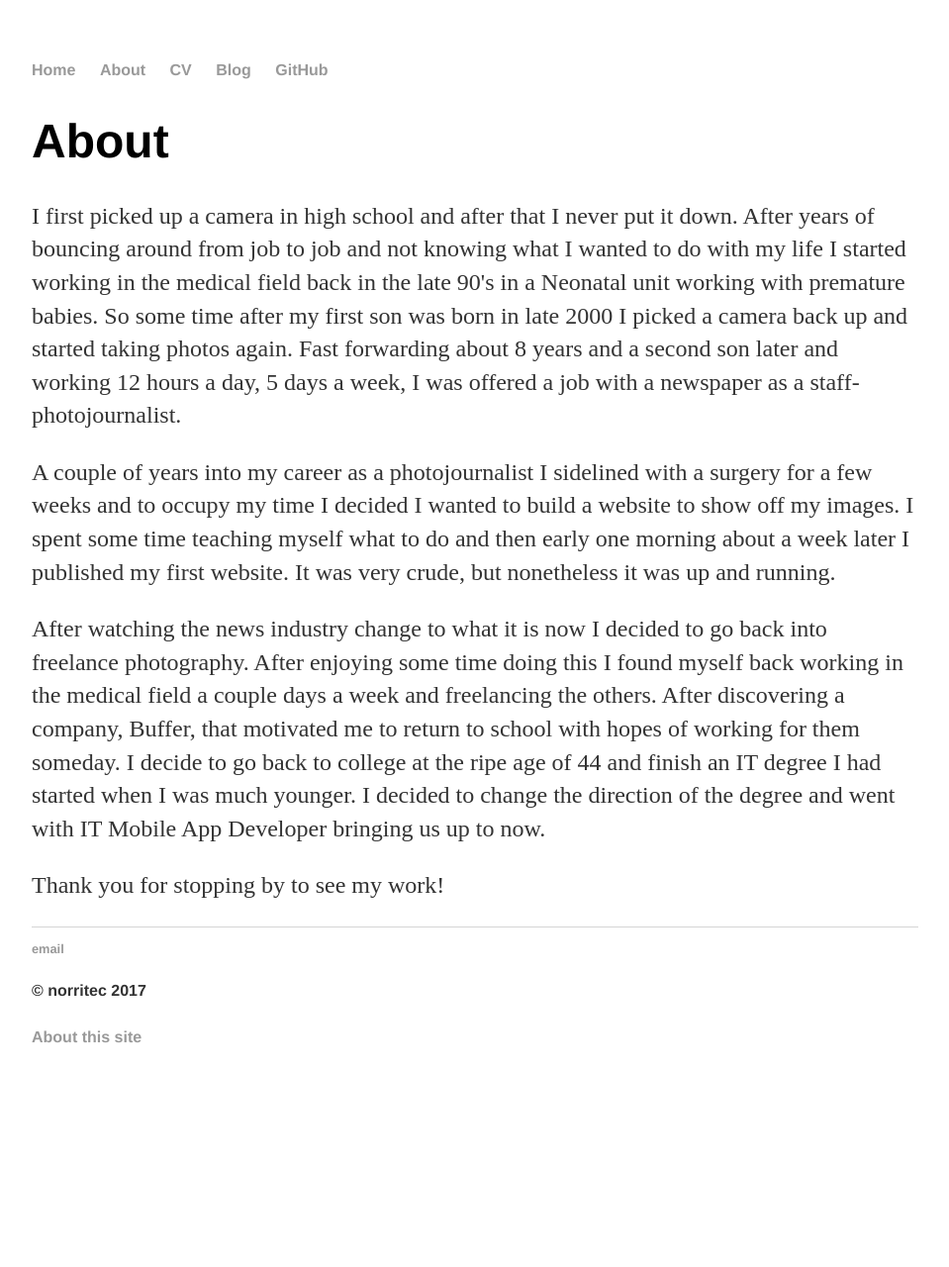
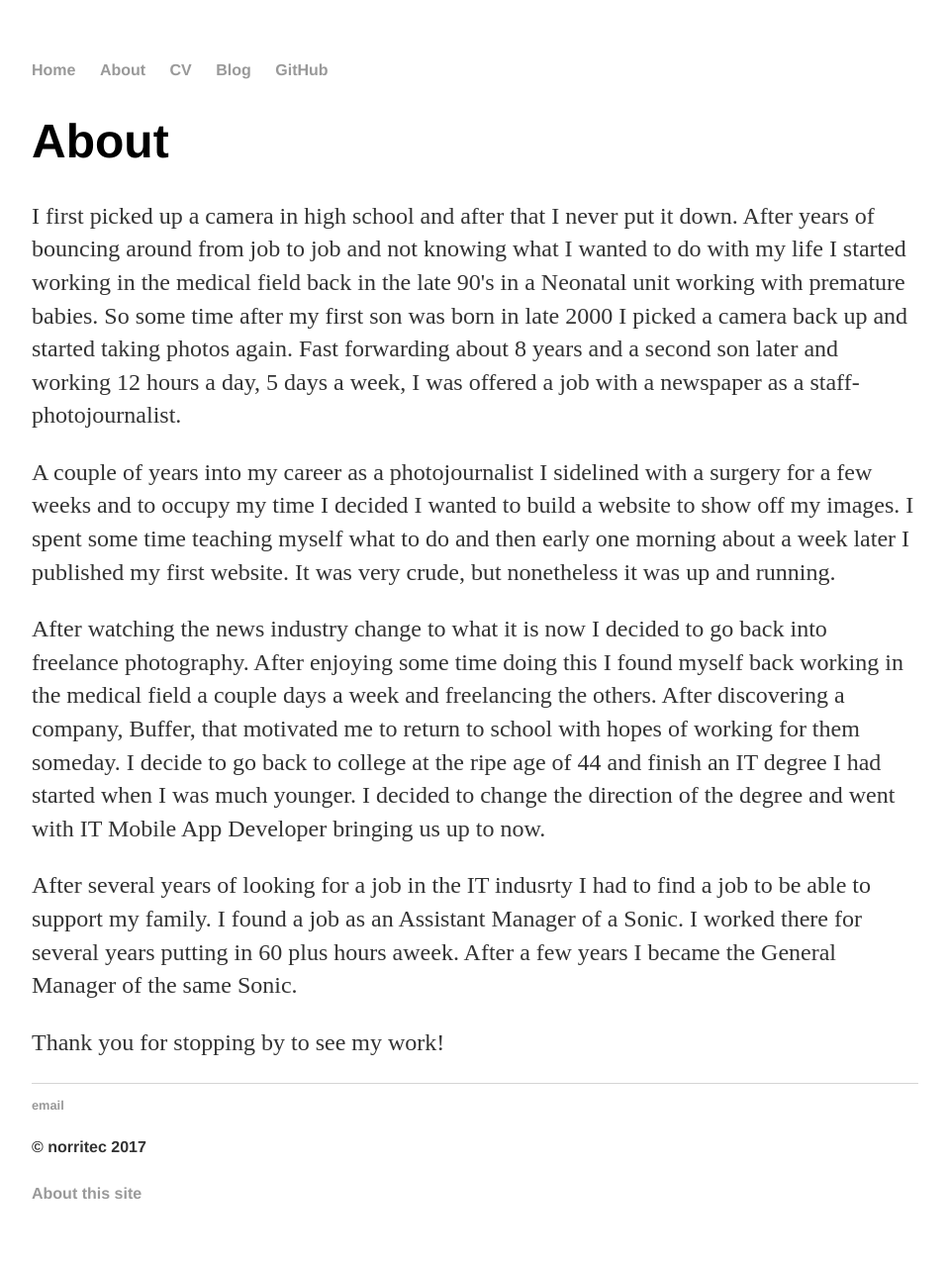
Before and after one commit to norritec/norritec.github.io, a Jekyll site: the page built from about/index.html, in a window 1280 px wide. Shown: the whole page at 99% size, without its empty margins (160-1119 px from the left). Built offline with Jekyll 4.4.1, drawn with Linux system fonts in a browser that asks for light colours; before the commit the page ends 1122 px from its top, so only the background shows below that.

Commit message:
updated the about

```diff
--- a/about/index.html
+++ b/about/index.html
@@ -11,6 +11,8 @@ title: About Michael Norris
 
             <p>After watching the news industry change to what it is now I decided to go back into freelance photography.  After enjoying some time doing this I found myself back working in the medical field a couple days a week and freelancing the others.  After discovering a company, Buffer, that motivated me to return to school with hopes of working for them someday.  I decide to go back to college at the ripe age of 44 and finish an IT degree I had started when I was much younger.  I decided to change the direction of the degree and went with IT Mobile App Developer bringing us up to now.  </p>
 
+			<p>After several years of looking for a job in the IT indusrty I had to find a job to be able to support my family. I found a job as an Assistant Manager of a Sonic. I worked there for several years putting in 60 plus hours aweek. After a few years I became the General Manager of the same Sonic.</p>
+
             <p>Thank you for stopping by to see my work!</p>
 
         </div>
```
